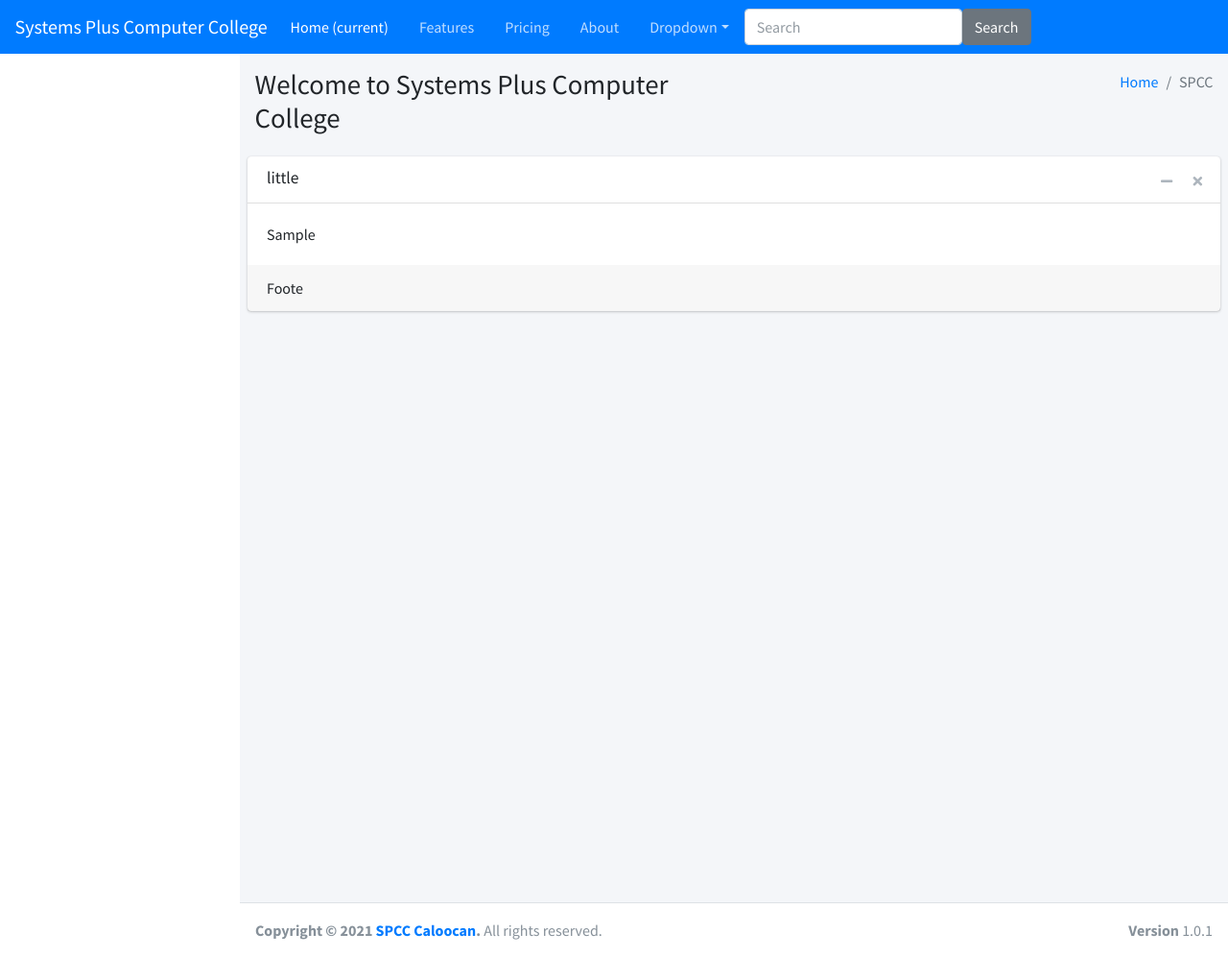
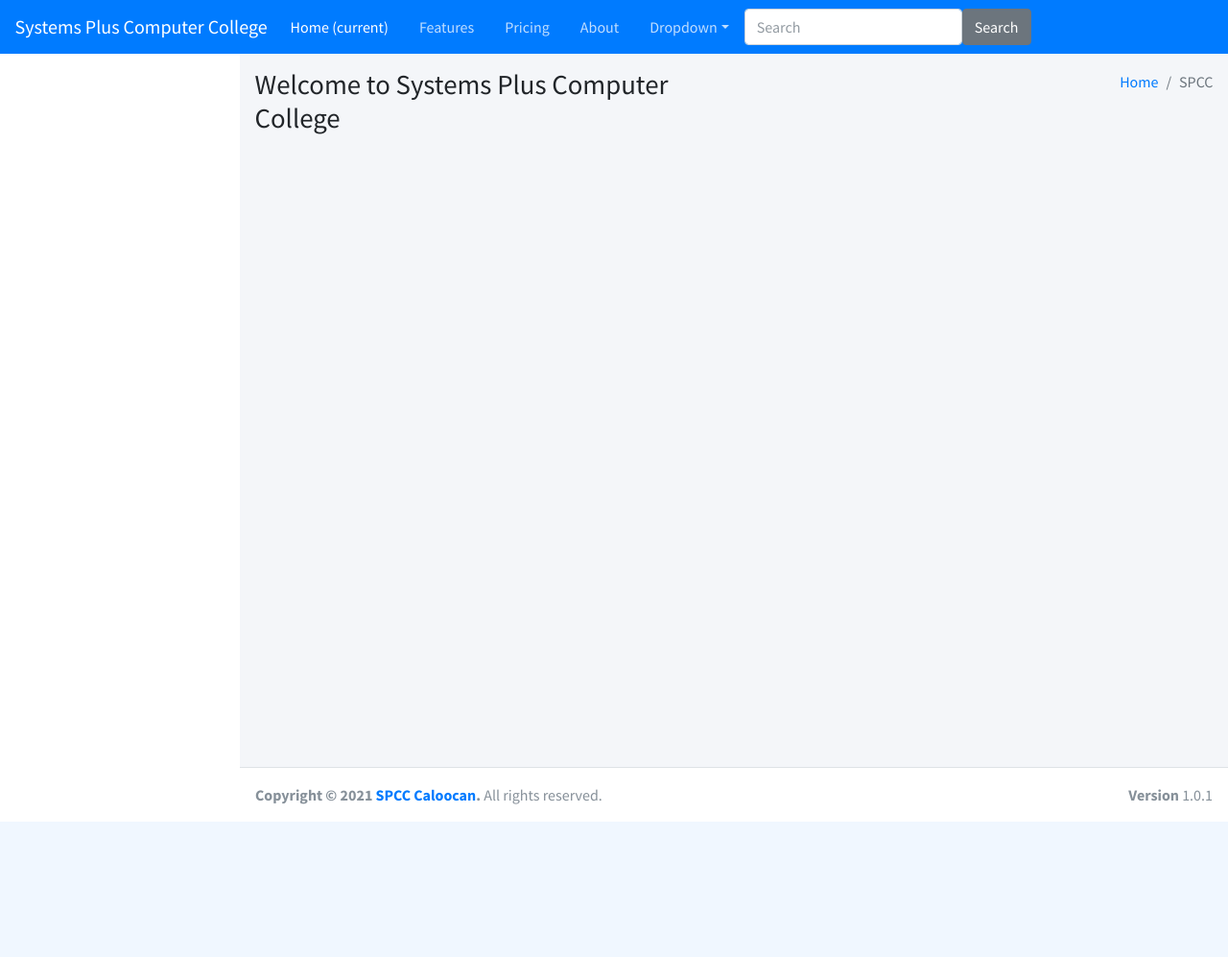
Before and after one commit to MadTitan/Group-2-Capstone, a PHP site: page / in a window 1280 px wide. Shown: the whole page at 96% size. After the commit the page ends 856 px from the top, so only its background shows below. Run offline with PHP 8.4, Linux system fonts and the light colour scheme; some libraries are stand-ins or nearby versions.

Commit message:
Update index.php

```diff
--- a/index.php
+++ b/index.php
@@ -7,32 +7,11 @@
     <!-- Main content -->
     <section class="content">
 
-      <!-- Default box -->
-      <div class="card">
-        <div class="card-header">
-          <h3 class="card-title">little</h3>
 
-          <div class="card-tools">
-            <button type="button" class="btn btn-tool" data-card-widget="collapse" data-toggle="tooltip" title="Collapse">
-              <i class="fas fa-minus"></i></button>
-            <button type="button" class="btn btn-tool" data-card-widget="remove" data-toggle="tooltip" title="Remove">
-              <i class="fas fa-times"></i></button>
-          </div>
-        </div>
-        <div class="card-body">
-          Sample
-        </div>
-        <!-- /.card-body -->
-        <div class="card-footer">
-          Foote
-        </div>
-        <!-- /.card-footer-->
-      </div>
-      <!-- /.card -->
 
     </section>
     <!-- /.content -->
-    <div style="background: url no-repeat (assets/BG.png);width: 100%;height: 600px;">
+    <div style="background:url (assets/BG.png);width: 100%;height: 600px;">
     </div>
 
 
```
